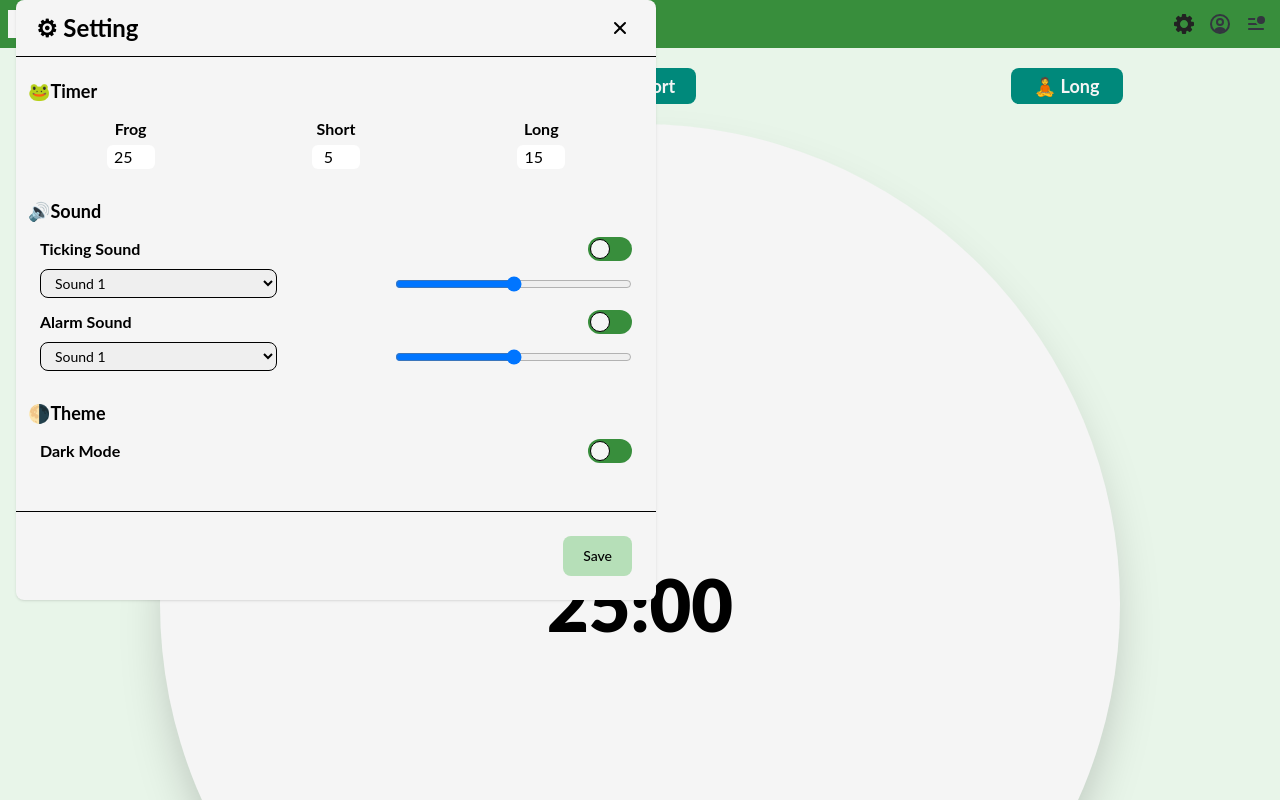
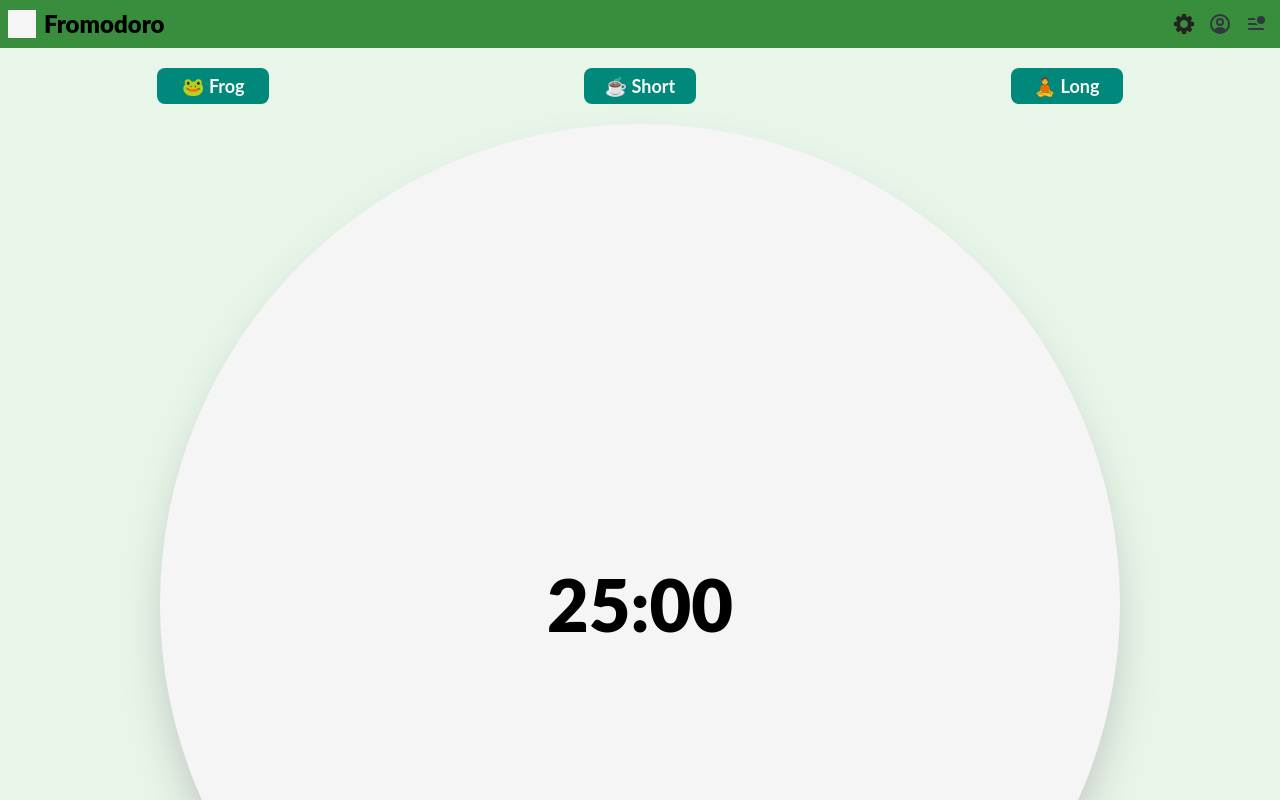
Before and after one commit to shinn92dev/Fromodoro-Timer, a React (Create React App) app: page / in a window 1280 px wide. Shown: the top 800 px of the page. Built offline with nearby package versions, Linux system fonts and the light colour scheme.

Commit message:
:sparkles:feat (Setting): implement logic of toggling Setting page

```diff
--- a/src/App.js
+++ b/src/App.js
@@ -4,11 +4,12 @@ import TopBtnBox from "./components/TopBtnBox";
 import Timer from "./components/Timer";
 import Frog from "./components/Frog";
 import BottomArrowBox from "./components/BottomArrowBox";
-import { useState } from "react";
+import { useEffect, useState } from "react";
 import Setting from "./components/Setting";
 
 const App = () => {
     const [totalTime, setTotalTime] = useState(25);
+    const [isSettingOn, setIsSettingOn] = useState(false);
     const handleTopBtnClick = (event) => {
         const clickedValue = event.target.textContent;
         if (clickedValue.includes("Frog")) {
@@ -19,17 +20,23 @@ const App = () => {
             setTotalTime(15);
         }
     };
+
+    const toggleSetting = () => {
+        setIsSettingOn((prev) => !prev);
+    };
+
     return (
         <div className="App">
             <div className="">
-                <Header />
+                <Header toggleSetting={toggleSetting} />
                 <main>
-                    <Setting />
+                    {isSettingOn && <Setting offSetting={toggleSetting} />}
                     <TopBtnBox onClick={handleTopBtnClick} />
                     <Timer totalMinute={totalTime} />
                     <Frog />
                     <BottomArrowBox />
                 </main>
+                g
             </div>
         </div>
     );
--- a/src/components/Header.jsx
+++ b/src/components/Header.jsx
@@ -3,7 +3,7 @@ import HamburgerIcon from "./icons/HamburgerIcon";
 import Setting from "./icons/SettingIcon";
 import UserIcon from "./icons/UserIcon";
 
-const Header = () => {
+const Header = ({ toggleSetting }) => {
     const onClick = () => {
         console.log("Clicked");
         return;
@@ -21,7 +21,7 @@ const Header = () => {
                     width={7}
                     height={7}
                     Icon={Setting}
-                    onClick={onClick}
+                    onClick={toggleSetting}
                 />
                 <IconBtn
                     width={7}
--- a/src/components/Setting.jsx
+++ b/src/components/Setting.jsx
@@ -1,4 +1,4 @@
-const Setting = () => {
+const Setting = ({ offSetting }) => {
     return (
         <div className=" overflow-x-hidden overflow-y-auto fixed h-modal md:h-full top-4 left-0 right-0 md:inset-0 z-50 justify-center items-center shadow-xl">
             <div className="relative w-full max-w-2xl px-4 h-full md:h-auto">
@@ -11,6 +11,7 @@ const Setting = () => {
                             type="button"
                             className="text-gray-400 bg-transparent hover:bg-gray-200 hover:text-gray-900 rounded-lg text-sm p-1.5 ml-auto inline-flex items-center dark:hover:bg-gray-600 dark:hover:text-white"
                             data-modal-toggle="default-modal"
+                            onClick={offSetting}
                         >
                             <svg
                                 className="w-5 h-5"
```
